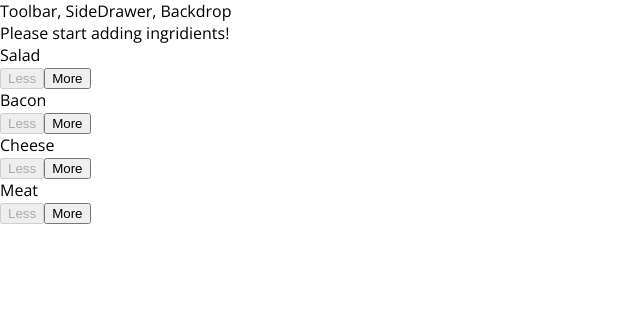
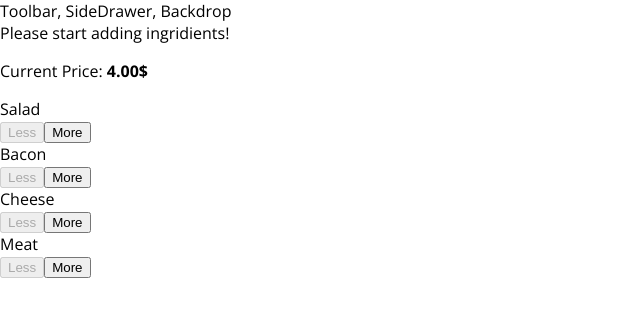
Before and after one commit to Aboramu/burger-builder, a React app: page / in a window 1280 px wide. Shown: the top 316 px of the page, without its empty margins (0-640 px from the left). Built offline with nearby package versions, Linux system fonts and the light colour scheme.

Commit message:
added Total Price

```diff
--- a/src/components/Burger/build-controls/build-controls.js
+++ b/src/components/Burger/build-controls/build-controls.js
@@ -12,6 +12,7 @@
 
 const BuildControls = (props) => (
   <div className={classes.BuildControls}>
+    <p>Current Price: <strong>{props.price.toFixed(2)}$</strong></p>
     {controls.map(ctrl => (
       <BuildControl
         key={ctrl.label}
--- a/src/containers/burger-builder/burger-builder.js
+++ b/src/containers/burger-builder/burger-builder.js
@@ -72,7 +72,8 @@
         <BuildControls
           ingredientAdded={this.addIngredientHandler}
           ingredientRemove={this.removeIngredientHandler}
-          disabled={deisabledInfo} />
+          disabled={deisabledInfo}
+          price={this.state.totalPrice} />
       </Aux>
     );
   }
```
